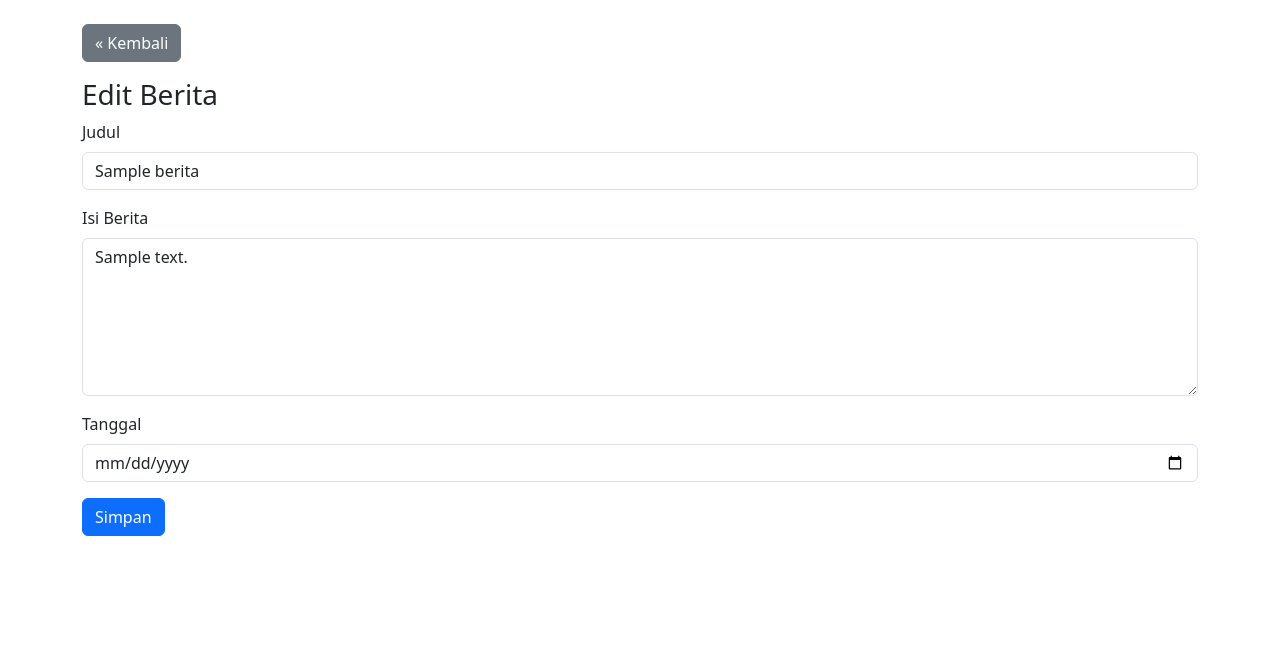
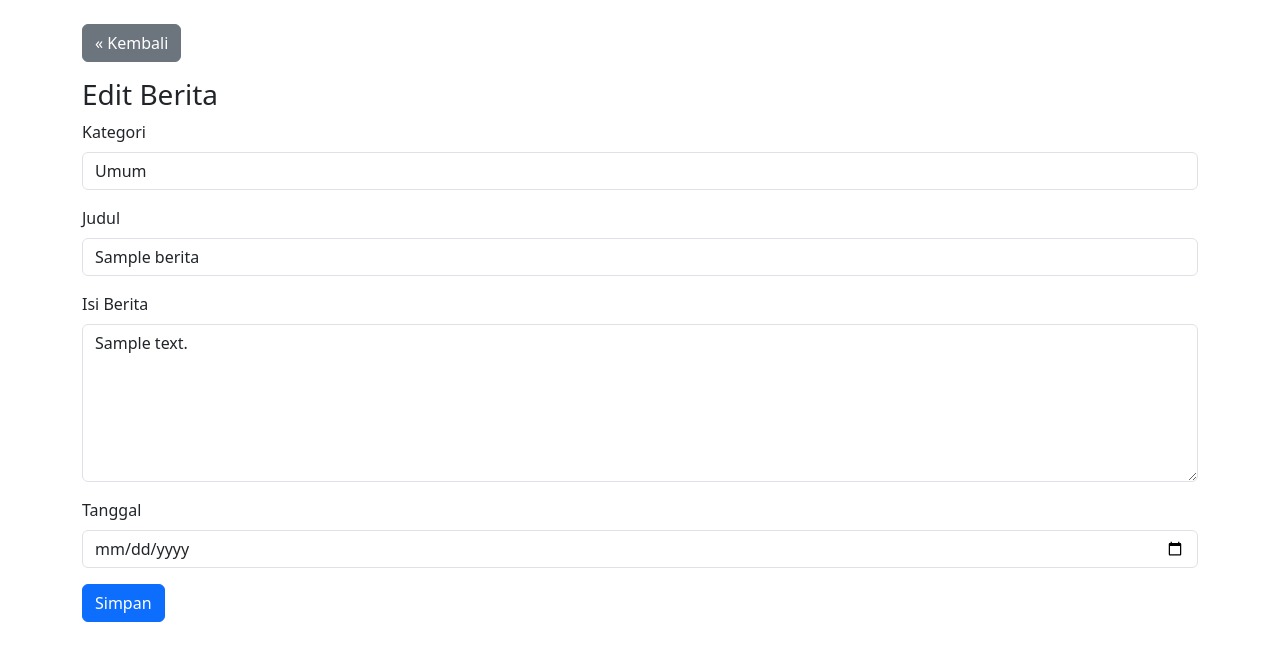
Before and after one commit to mediansapp/dpd-gerak-kediri, a PHP site: page /berita_edit.php?id=1 in a window 1280 px wide. Shown: the top 661 px of the page. Run offline with PHP 8.4, Linux system fonts and the light colour scheme; the visitor is signed in with stand-in values (Sample User, id 1); tables that the repository leaves empty or names only in its code hold one stand-in row (values such as "Sample post").

Commit message:
Update berita_edit.php

```diff
--- a/berita_edit.php
+++ b/berita_edit.php
@@ -19,8 +19,8 @@ if($_SERVER['REQUEST_METHOD']==='POST'){
     $tanggal=$_POST['tanggal'] ?: date('Y-m-d');
 
     if($judul && $isi){
-        $stmt=$conn->prepare("UPDATE berita SET judul=?, isi=?, tanggal=? WHERE id=?");
-        $stmt->bind_param('sssi',$judul,$isi,$tanggal,$id);
+        $stmt=$conn->prepare("UPDATE berita SET judul=?, isi=?, tanggal=?, kategori=? WHERE id=?");
+        $stmt->bind_param('ssssi',$judul,$isi,$tanggal,$kategori,$id);
         if($stmt->execute()) $ok=true; else $err='Gagal update';
         $stmt->close();
 
@@ -51,6 +51,16 @@ if($_SERVER['REQUEST_METHOD']==='POST'){
   <?php if($ok): ?><div class="alert alert-success">Berhasil diupdate.</div><?php endif; ?>
 
   <form method="post">
+      <div class="mb-3">
+       <label class="form-label">Kategori</label>
+       <select class="form-control" name="kategori" required>
+         <option value="Umum" <?= ($row['kategori']=="Umum"?"selected":"") ?>>Umum</option>
+         <option value="Pendidikan" <?= ($row['kategori']=="Pendidikan"?"selected":"") ?>>Pendidikan</option>
+         <option value="Ekonomi" <?= ($row['kategori']=="Ekonomi"?"selected":"") ?>>Ekonomi</option>
+         <option value="Sosial" <?= ($row['kategori']=="Sosial"?"selected":"") ?>>Sosial</option>
+         <option value="Politik" <?= ($row['kategori']=="Politik"?"selected":"") ?>>Politik</option>
+       </select>
+    </div>
     <div class="mb-3"><label class="form-label">Judul</label>
       <input class="form-control" name="judul" value="<?= htmlspecialchars($row['judul']) ?>" required>
     </div>
```
